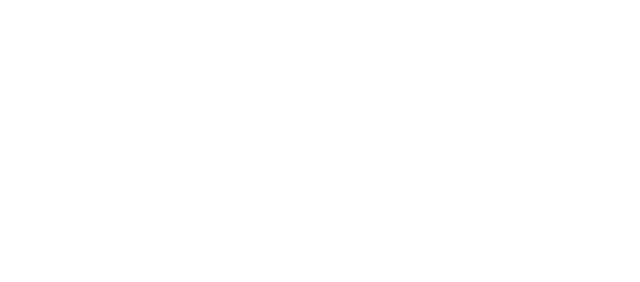
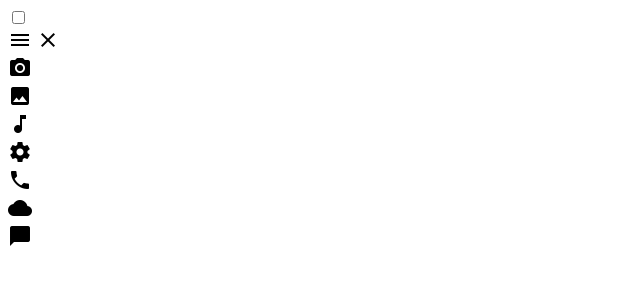
Before and after one commit to LeraLescuyerLaurent/circle_nav_social, a plain HTML site: page index.html in a window 1280 px wide. Shown: the whole page, without its empty margins (0-640 px from the left). Drawn offline with Linux system fonts and the light colour scheme.

Commit message:
add html code

```diff
--- a/index.html
+++ b/index.html
@@ -3,9 +3,42 @@
 <head>
     <meta charset="UTF-8">
     <meta name="viewport" content="width=device-width, initial-scale=1.0">
+    <link rel="stylesheet" href="https://fonts.googleapis.com/icon?family=Material+Icons">
+    <link rel="stylesheet" href="style.css">
     <title>circular nav secial media</title>
 </head>
 <body>
-
+    <div class="menu">
+        <input type="checkbox" id="toggle">
+        <label for="toggle" id="show-menu"></label>
+    </div>
+    <div class="btn">
+        <i class="material-icons md-36 toggleBtn menuBtn">menu</i>
+        <i class="material-icons md-36 toggleBtn closeBtn">close</i>
+    </div>
+    <div class="btn">
+        <i class="material-icons md-36">photo_camera</i>
+    </div>
+    <div class="btn">
+        <i class="material-icons md-36">photo</i>
+    </div>
+    <div class="btn">
+        <i class="material-icons md-36">music_note</i>
+    </div>
+    <div class="btn">
+        <i class="material-icons md-36">settings</i>
+    </div>
+    <div class="btn">
+        <i class="material-icons md-36">phone</i>
+    </div>
+    <div class="btn">
+        <i class="material-icons md-36">cloud</i>
+    </div>
+    <div class="btn">
+        <i class="material-icons md-36">chat_bubble</i>
+    </div>
+    <div class="btn">
+        <div class="material-icons -md-36"></div>
+    </div>
 </body>
 </html>
```
